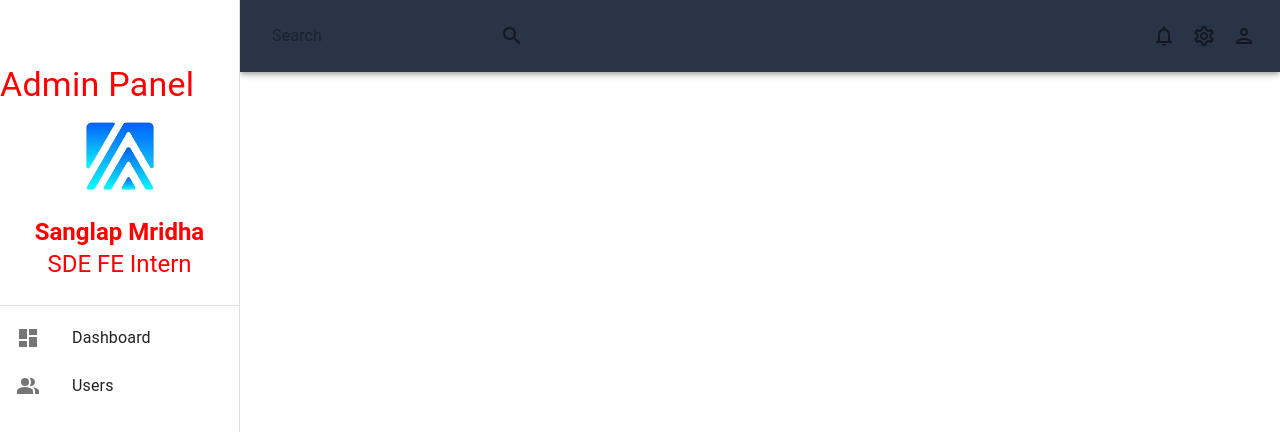
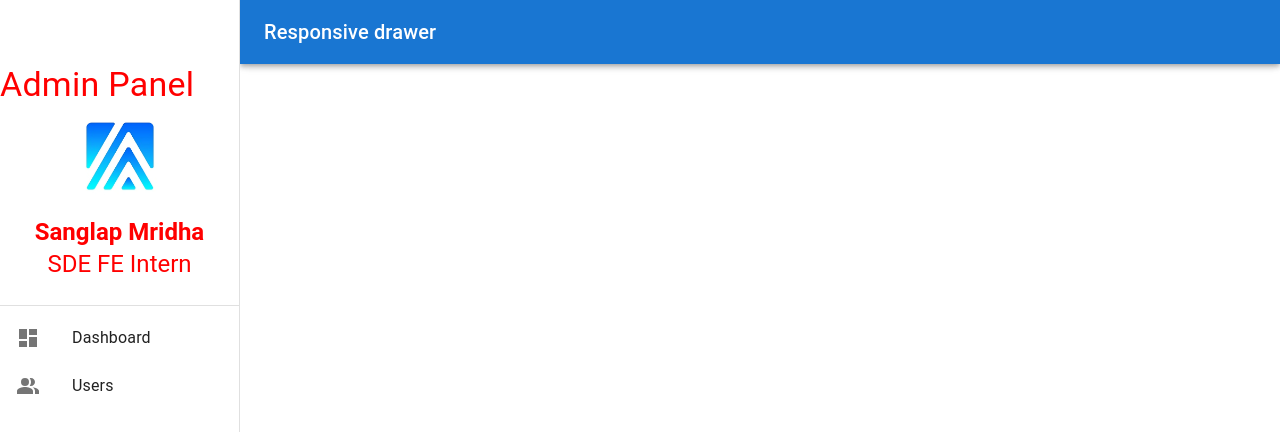
Before and after one commit to sanglap13/data-visualization-dashboard, a React (Create React App) app: page / in a window 1280 px wide. Shown: the top 432 px of the page. Built offline with nearby package versions, Linux system fonts and the light colour scheme; no server answers.

Commit message:
refactor: push from pc

```diff
--- a/src/components/shared/mainContainer/MainContainer.tsx
+++ b/src/components/shared/mainContainer/MainContainer.tsx
@@ -107,8 +107,8 @@
             ml: { sm: `${drawerWidth}px` },
           }}
         >
-          <Navbar />
-          {/* <Toolbar>
+          {/* <Navbar /> */}
+          <Toolbar>
             <IconButton
               color="inherit"
               aria-label="open drawer"
@@ -121,7 +121,7 @@
             <Typography variant="h6" noWrap component="div">
               Responsive drawer
             </Typography>
-          </Toolbar> */}
+          </Toolbar>
         </AppBar>
         <Box
           component="nav"
@@ -162,6 +162,7 @@
             {drawer}
           </Drawer>
         </Box>
+        <Toolbar />
         <Box
           component="main"
           sx={{
@@ -170,37 +171,7 @@
             width: { sm: `calc(100% - ${drawerWidth}px)` },
           }}
         >
-          <Toolbar />
-          {/* <Typography paragraph>
-            Lorem ipsum dolor sit amet, consectetur adipiscing elit, sed do
-            eiusmod tempor incididunt ut labore et dolore magna aliqua. Rhoncus
-            dolor purus non enim praesent elementum facilisis leo vel. Risus at
-            ultrices mi tempus imperdiet. Semper risus in hendrerit gravida
-            rutrum quisque non tellus. Convallis convallis tellus id interdum
-            velit laoreet id donec ultrices. Odio morbi quis commodo odio aenean
-            sed adipiscing. Amet nisl suscipit adipiscing bibendum est ultricies
-            integer quis. Cursus euismod quis viverra nibh cras. Metus vulputate
-            eu scelerisque felis imperdiet proin fermentum leo. Mauris commodo
-            quis imperdiet massa tincidunt. Cras tincidunt lobortis feugiat
-            vivamus at augue. At augue eget arcu dictum varius duis at
-            consectetur lorem. Velit sed ullamcorper morbi tincidunt. Lorem
-            donec massa sapien faucibus et molestie ac.
-          </Typography>
-          <Typography paragraph>
-            Consequat mauris nunc congue nisi vitae suscipit. Fringilla est
-            ullamcorper eget nulla facilisi etiam dignissim diam. Pulvinar
-            elementum integer enim neque volutpat ac tincidunt. Ornare
-            suspendisse sed nisi lacus sed viverra tellus. Purus sit amet
-            volutpat consequat mauris. Elementum eu facilisis sed odio morbi.
-            Euismod lacinia at quis risus sed vulputate odio. Morbi tincidunt
-            ornare massa eget egestas purus viverra accumsan in. In hendrerit
-            gravida rutrum quisque non tellus orci ac. Pellentesque nec nam
-            aliquam sem et tortor. Habitant morbi tristique senectus et.
-            Adipiscing elit duis tristique sollicitudin nibh sit. Ornare aenean
-            euismod elementum nisi quis eleifend. Commodo viverra maecenas
-            accumsan lacus vel facilisis. Nulla posuere sollicitudin aliquam
-            ultrices sagittis orci a.
-          </Typography> */}
+          saddddddddddddddddddddddddddddddd
         </Box>
       </Box>
     </div>
```
